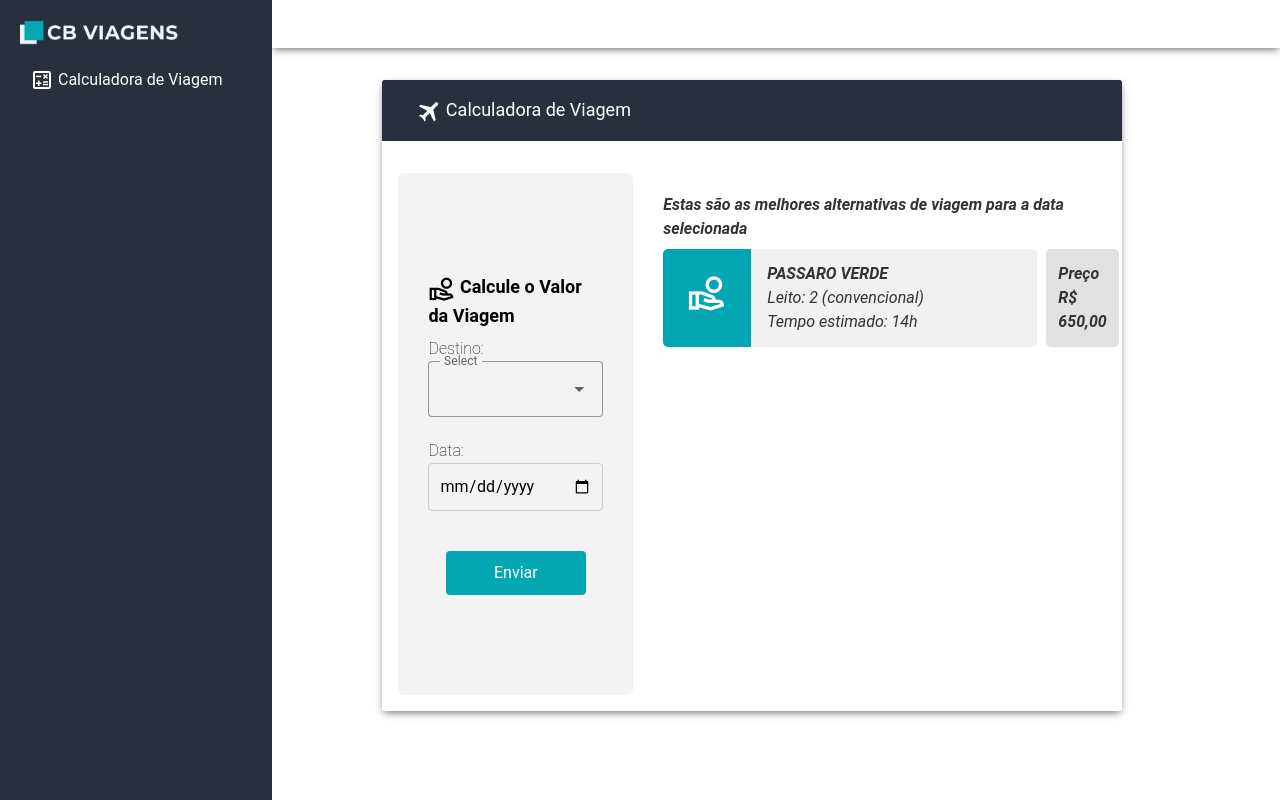
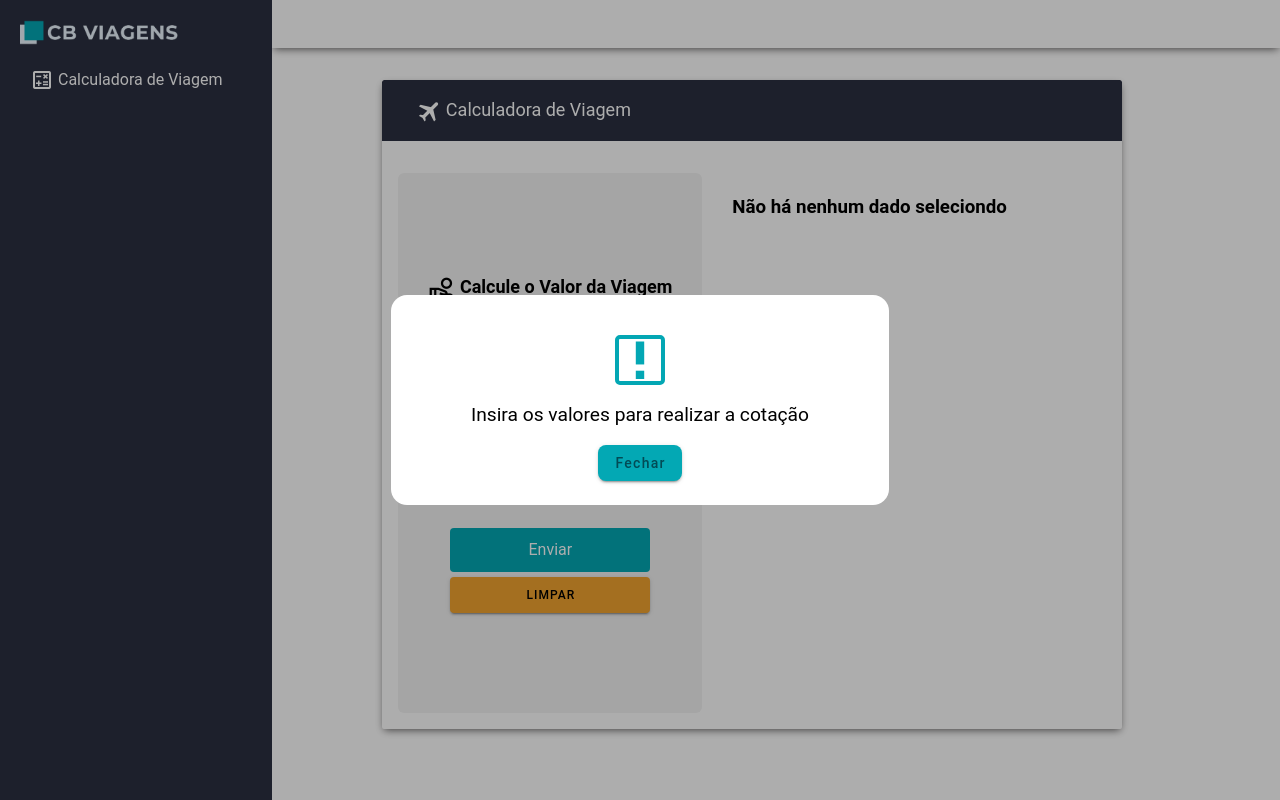
Before and after one commit to pablorenato1/desafio-coorlab, a Vue app in the folder app/frontend/: page / in a window 1280 px wide. Both pictures are taken after a click on the button "Enviar". Built offline with nearby package versions, Linux system fonts and the light colour scheme; no server answers.

Commit message:
All the design and API connected and working

```diff
--- a/app/frontend/src/App.vue
+++ b/app/frontend/src/App.vue
@@ -38,6 +38,4 @@ export default {
 .navbar {
   margin-left: 17rem;
 }
-
-@ts-ignore
 </style>
--- a/app/frontend/src/components/CenterContent.vue
+++ b/app/frontend/src/components/CenterContent.vue
@@ -1,44 +1,34 @@
 <script setup>
-import SearchResult from "./SearchResult.vue";
-// import { onMounted } from 'vue';
 import { ref } from 'vue';
-import axios from 'axios';
+import { VueElement } from 'vue';
+import SearchResult from './SearchResult.vue';
 
+// Variables
+const location = ref("");
+const allLocation = ref([]);
+const selectedDate = ref("");
+const noDataSelected = ref(true);
+let tickets = ref([]);
+const dialog = ref(false)
 
-var location = ref("");
-var allLocation = ref([]);
-var selectedDate = ref("");
-var bothSelected = ref(false)
+const clearInputs = () => {
+  tickets = []
+  selectedDate.value = ""
+  location.value = ""
+}
 
-const submitRequest = () => {
-    if (selectedDate || location) {
-      console.log(`${selectedDate.value} ${location.value}`);
-      bothSelected.value = ref(true)
-      getTickets().then(data => {
-        console.log("Tickets: ",data)
-      })
-    }
-  }
-const test = {
-        name: "PASSARO VERDE",
-        price: "R$ 650,00",
-        duration: "14h",
-        seat: "2 (convencional)",
-        seatType: "5L",
-        isCheap: true,
-    }
-
-    const getLocations = () => {
+// Function to fetch locations
+const getLocations = () => {
   fetch('http://localhost:3000/api/locals')
     .then(response => {
       if (!response.ok) {
         throw new Error('Network response was not ok');
       }
-      return response.clone().json();
+      return response.json();
     })
     .then(data => {
       allLocation.value = data;
-      console.log(allLocation.value);
+      console.log("Locations:", allLocation.value);
     })
     .catch(error => {
       console.error('Error fetching locations:', error);
@@ -48,20 +38,39 @@ const test = {
 // Call the function to fetch locations
 getLocations();
 
-  const getTickets = () => {
+// Function to submit the request
+const submitRequest = () => {
+  //
+  if (!selectedDate.value || !location.value) {
+    dialog.value = true;
+    return;
+  }
+
+
+  getTickets().then(data => {
+    tickets.value = data;
+    console.log(`ticket updated: ${tickets}`)
+    noDataSelected.value = false;
+  });
+};
+
+// Function to get tickets
+const getTickets = () => {
   return new Promise((resolve, reject) => {
     fetch('http://localhost:3000/api/ticket', {
-      method:'POST',
+      method: 'POST',
       headers: {
         'Content-Type': 'application/json'
       },
-      body: JSON.stringify(location.value)
+      body: JSON.stringify({
+        location: location.value,
+        date: selectedDate.value
+      })
     })
       .then(response => {
         if (!response.ok) {
           throw new Error('Network response was not ok');
         }
-        console.log(response)
         return response.json();
       })
       .then(data => {
@@ -72,8 +81,6 @@ getLocations();
       });
   });
 };
-
-
 </script>
 
 
@@ -86,28 +93,36 @@ getLocations();
       <div class="left-side">
         <h2><v-icon icon="mdi-hand-coin-outline"></v-icon> Calcule o Valor da Viagem</h2>
         <h4>Destino:</h4>
-        <v-select
-                label="Select"
-                :items=allLocation
-                variant="outlined"
-                v-model="location"
-                class="input-field"
-              ></v-select>
+        <v-select label="Select" :items=allLocation variant="outlined" v-model="location"
+          class="inputField"></v-select>
         <h4>Data:</h4>
         <div>
-          <input type="date" id="data" v-model="selectedDate" placeholder="Selecione uma data" class="input-field">
+          <input type="date" id="data" v-model="selectedDate" placeholder="Selecione uma data" class="inputField">
         </div>
         <br>
         <div class="button-container">
-          <button @click="submitRequest">Enviar</button>
+          <button class="sent-button" @click="submitRequest">Enviar</button>
+          <v-btn class="clear-selected" @click="clearInputs">Limpar</v-btn>
+          <v-dialog v-model="dialog" width="auto">
+            <div class="modal">
+              <v-icon class="exlamation-mark-modal">mdi-exclamation-thick</v-icon>
+              <p>Insira os valores para realizar a cotação</p>
+              <v-btn @click="dialog = false">Fechar</v-btn>
+            </div>
+          </v-dialog>
         </div>
       </div>
       <div class="right-side">
-        <p v-if="bothSelected">
-          <SearchResult :ticketOption=test></SearchResult>
+        <div class="right-container">
+          <div class="right-container-content" v-if="noDataSelected">
+            <h3>Não há nenhum dado seleciondo</h3>
+          </div>
 
-        </p>
-        <p v-else>Nenhuma data selecionada.</p>
+          <div class="right-container-content" v-else>
+            <h3 class="distance-content">Estas são as melhores alternativas de viagem para a data selecionada</h3>
+            <SearchResult :ticketOption=tickets></SearchResult>
+          </div>
+        </div>
       </div>
     </div>
   </div>
@@ -118,6 +133,33 @@ getLocations();
 <style scoped>
 :root {
   --margin: 13rem;
+}
+
+.distance-content {
+  margin-bottom: 2%;
+}
+
+.sent-button {
+  padding: 10px;
+  background-color: #03a7b4;
+  color: white;
+  border: none;
+  cursor: pointer;
+  border-radius: 4px;
+  width: 200px;
+}
+
+.clear-selected {
+  background-color: #f2a42f;
+  color: black;
+  border: none;
+  padding: 4px 20px;
+  border-radius: 4px;
+  font-size: 12px;
+  cursor: pointer;
+  width: 200px;
+  bottom: 0;
+  margin-top: 2%;
 }
 
 .center-content {
@@ -201,18 +243,10 @@ input {
   width: 100%;
 }
 
-button {
-  padding: 10px;
-  background-color: #03a7b4;
-  color: white;
-  border: none;
-  cursor: pointer;
-  border-radius: 4px;
-  width: 140px;
-}
-
 .button-container {
-  text-align: center;
+  display: flex;
+  flex-direction: column;
+  align-items: center
 }
 
 button:hover {
@@ -223,8 +257,43 @@ button:hover {
   height: 10px;
   background-color: red;
 }
+
 .right-side-short-distance {
   background-color: greenyellow;
   height: 10px;
 }
+
+.modal {
+  display: flex;
+  flex-direction: column;
+  align-items: center;
+  gap: 1rem;
+  background-color: #ffffff;
+  padding-top: 2.5rem;
+  padding-bottom: 1.5rem;
+  padding-left: 5rem;
+  padding-right: 5rem;
+  border-radius: 1rem;
+}
+
+.modal p {
+  font-size: 1.2rem;
+}
+
+.modal button {
+  background-color: #03a8b4;
+  color: #024b55;
+  padding: 0.5rem 1rem;
+  border-radius: 0.5rem;
+  cursor: pointer;
+  text-transform: none;
+}
+
+.exlamation-mark-modal {
+  color: #03a7b4;
+  font-size: 50px;
+  padding: 5px;
+  border: 4px solid #03a7b4;
+  border-radius: 5px;
+}
 </style>
--- a/app/frontend/src/components/SearchResult.vue
+++ b/app/frontend/src/components/SearchResult.vue
@@ -1,43 +1,53 @@
 <script setup lang="ts">
 defineProps<{
   ticketOption: {
-    name: String,
-    price: String,
-    duration: String,
-    seat: String,
-    seatType: String,
-    isCheap: Boolean,
-  }
+    name: string,
+    price: string,
+    duration: string,
+    seat_code: string,
+    seat_type: string,
+    ticket_code: number
+  }[]
 }>()
 </script>
 
 <template>
-  <div>
-    <h4>Estas são as melhores alternativas de viagem para a data selecionada</h4>
+  <div class="travel-option-item" v-for="(ticket, index) in ticketOption" :key="index">
     <div class="card-flight">
-      <div class="rectangle-info-icon">
+      <div v-if="ticket.ticket_code  === 1" class="rectangle-info-icon">
         <v-icon icon="mdi-hand-coin-outline" class="white-color"></v-icon>
+      </div>
+      <div v-else class="rectangle-info-icon">
+        <v-icon icon="mdi-clock-check-outline" class="white-color"></v-icon>
       </div>
       <div class="rectangle-info">
         <div class="rectangle-info-description">
-                <p class="bold-text"> {{ ticketOption.name }}</p>
-                <p class="simple-text">Leito: {{ ticketOption.seat }}</p>
-                <p class="simple-text">Tempo estimado: {{ ticketOption.duration }}</p>
+          <h3>{{ ticket.name }}</h3>
+          <p class="simple-text">{{ ticket.seat_type }}: {{ ticket.seat_code }}</p>
+          <p class="simple-text">Tempo estimado: {{ ticket.duration }}</p>
         </div>
       </div>
       <div class="rectangle-price">
-          <p class="bold-text">Preço</p>
-          <div class="simple-text">{{ ticketOption.price }}</div>
+        <h3 class="bold-text">Preço</h3>
+        <div class="simple-text">{{ ticket.price }}</div>
       </div>
     </div>
   </div>
 </template>
 
 <style scoped>
-
 .card-flight {
   display: flex;
   justify-content: space-between;
+  margin-bottom: 2.5%;
+  height: 100%;
+}
+
+.rectangle-info-icon {
+  background-color: #03a7b4;
+  font-size: 20px;
+  border-radius: 5px 0 0 5px;
+  padding: 1.3rem 1.5rem;
 }
 
 .rectangle-info {
@@ -47,51 +57,37 @@ defineProps<{
   background-color: #f1f1f1;
   width: 90%;
   min-width: 286px;
-}
-
-.rectangle-info-icon {
-  background-color: #03a7b4;
-  font-size: 20px;
-  border-radius: 5px 0 0 5px;
-  padding: 1.5rem;
+  padding: 1rem;
+  box-sizing: border-box;
 }
 
 .rectangle-info-description {
   font-size: 14px;
   color: #333;
   margin-left: 1rem;
-  background-color: #f1f1f1
 }
 
 .rectangle-price {
-  display: flex;
-  flex-direction: column;
-  align-items: start;
-  font-size: 16px;
-  font-weight: bold;
   color: #333;
   width: 30%;
   background-color: #e1e1e1;
   border-radius: 5px;
-  padding: 3%;
-  margin-left: 2%;
+  padding: 1rem;
+  margin-left: 1.5rem;
 }
 
 .bold-text {
   font-weight: bold;
 }
 
-p {
+.simple-text {
+  margin-left: 0.5rem;
   font-size: 16px;
-}
-
-h4 {
-  margin-bottom: 2%;
-  font-size: 100%;
 }
 
 .white-color {
   color: white;
   font-size: 40px;
+  padding-top: 50%;
 }
 </style>
```
Also changed, not shown: 1 other file (tests, documents, lock files or other folders). Lines whose indentation alone changed are shown as unchanged.
